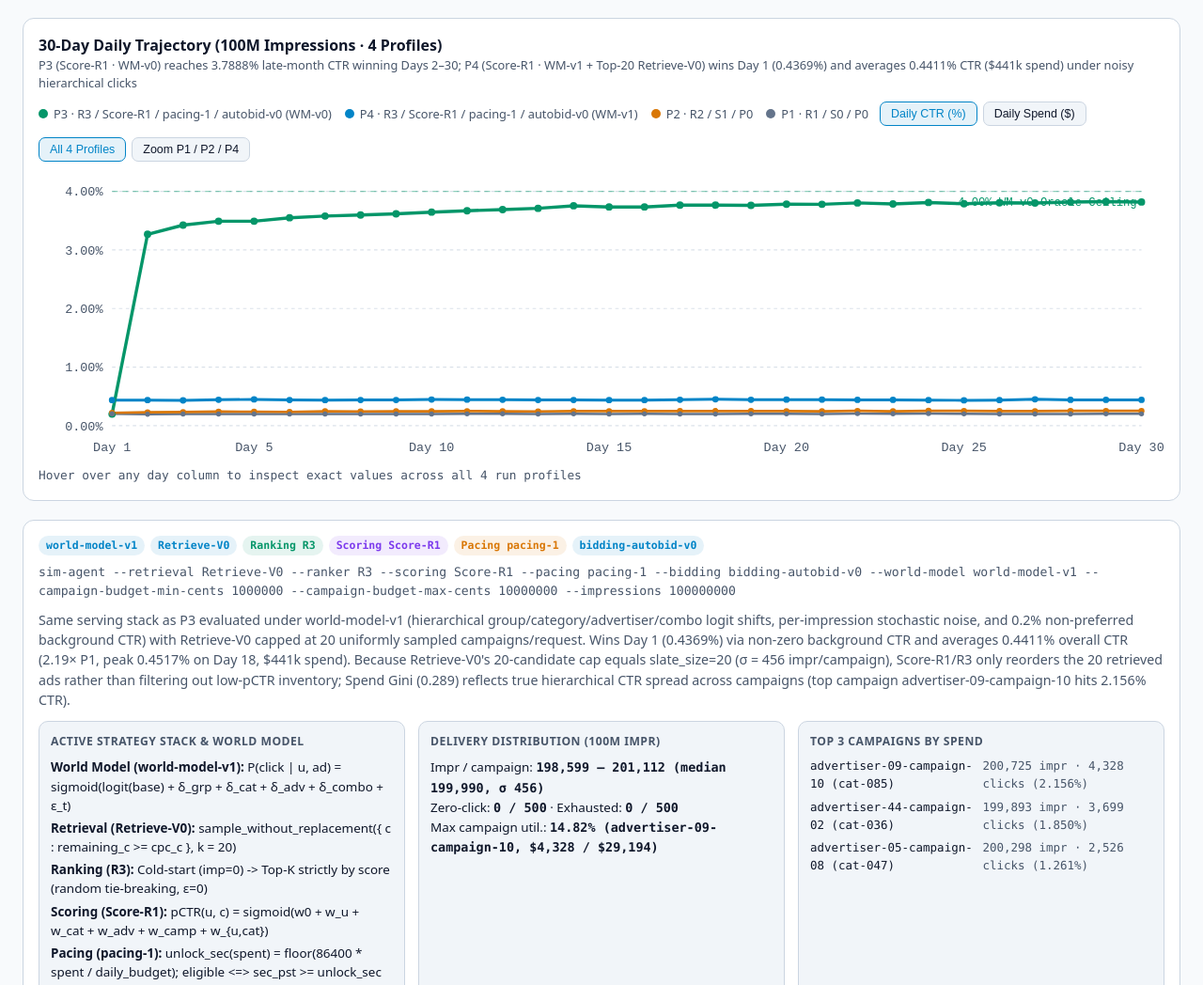
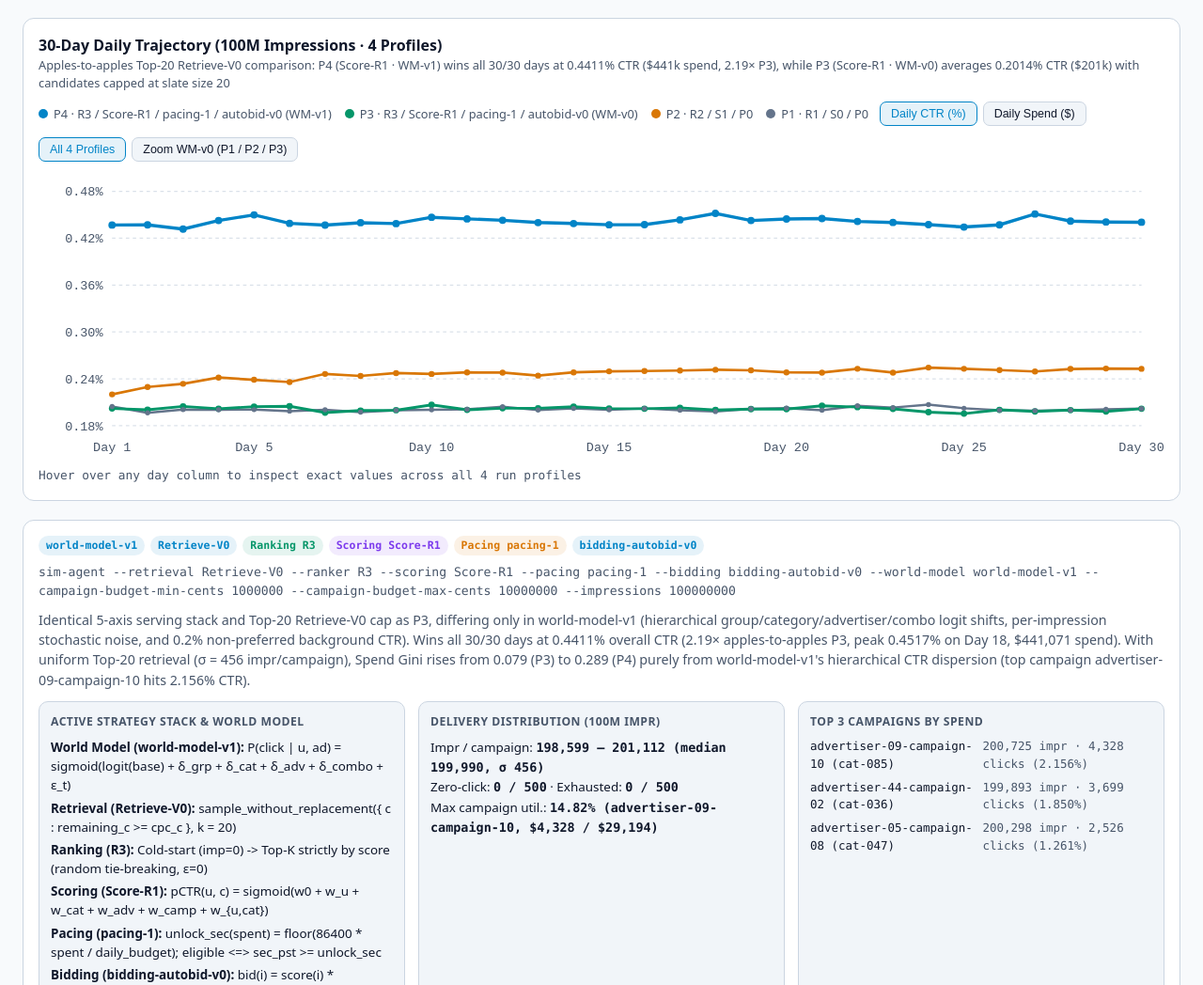
Before and after one commit to arjunkul/ads-simulator, a plain HTML site: page system-dashboard/index.html in a window 1280 px wide. Shown: the part 973-2021 px from the top of the page at 94% size. Drawn offline with Linux system fonts and the light colour scheme.

Commit message:
Rerun P3 on Top-20 Retrieve-V0 for apples-to-apples comparison with P4

```diff
--- a/system-dashboard/index.html
+++ b/system-dashboard/index.html
@@ -171,12 +171,12 @@
       <div class="chart-header">
         <div>
           <strong>30-Day Daily Trajectory (100M Impressions · 4 Profiles)</strong>
-          <div style="font-size:0.8rem;color:var(--muted);">P3 (Score-R1 · WM-v0) reaches 3.7888% late-month CTR winning Days 2–30; P4 (Score-R1 · WM-v1 + Top-20 Retrieve-V0) wins Day 1 (0.4369%) and averages 0.4411% CTR ($441k spend) under noisy hierarchical clicks</div>
+          <div style="font-size:0.8rem;color:var(--muted);">Apples-to-apples Top-20 Retrieve-V0 comparison: P4 (Score-R1 · WM-v1) wins all 30/30 days at 0.4411% CTR ($441k spend, 2.19× P3), while P3 (Score-R1 · WM-v0) averages 0.2014% CTR ($201k) with candidates capped at slate size 20</div>
         </div>
         <div style="display:flex;align-items:center;gap:12px;flex-wrap:wrap;">
           <div class="legend">
+            <span class="legend-item"><span class="swatch" style="background:var(--r4);"></span>P4 · R3 / Score-R1 / pacing-1 / autobid-v0 (WM-v1)</span>
             <span class="legend-item"><span class="swatch" style="background:var(--r3);"></span>P3 · R3 / Score-R1 / pacing-1 / autobid-v0 (WM-v0)</span>
-            <span class="legend-item"><span class="swatch" style="background:var(--r4);"></span>P4 · R3 / Score-R1 / pacing-1 / autobid-v0 (WM-v1)</span>
             <span class="legend-item"><span class="swatch" style="background:var(--r2);"></span>P2 · R2 / S1 / P0</span>
             <span class="legend-item"><span class="swatch" style="background:var(--r1);"></span>P1 · R1 / S0 / P0</span>
           </div>
@@ -186,7 +186,7 @@
           </div>
           <div class="controls" role="group" aria-label="Chart view">
             <button class="btn active" data-scope="all">All 4 Profiles</button>
-            <button class="btn" data-scope="baseline">Zoom P1 / P2 / P4</button>
+            <button class="btn" data-scope="baseline">Zoom WM-v0 (P1 / P2 / P3)</button>
           </div>
         </div>
       </div>
@@ -297,25 +297,25 @@
         "P3 · R3/Score-R1/pacing-1/autobid": {
           id: "P3 · R3/Score-R1/pacing-1/autobid",
           worldModel: "world-model-v0", worldModelName: "Binary Category Oracle",
-          retrieval: "Retrieve-V0", retrievalName: "Active Budget Pool (Full)",
+          retrieval: "Retrieve-V0", retrievalName: "Active Budget Pool (Top-20)",
           ranking: "R3", rankingName: "Greedy Top-K",
           scoring: "Score-R1", scoringName: "PyTorch L2 LR CTR",
           pacing: "pacing-1", pacingName: "24h PST Intraday Linear",
           bidding: "bidding-autobid-v0", biddingName: "eCPM Auto-Bid V0",
           slate: 20,
-          ctr: 3.5745, spend: "$3,574,532.00", clicks: "3,574,532", ecpm: "$35.75",
-          gini: "0.128", top10: "14.3%", util: "12.77%", exhausted: "0 / 500", zeroClick: 0,
-          impRange: "60,096 – 359,670 (median 197,496, σ 45,130)",
-          maxUtil: "77.26% (advertiser-23-campaign-06, $8,817 / $11,412)",
-          daysWon: "29 / 30", runtime: "33m 39s",
+          ctr: 0.2014, spend: "$201,406.00", clicks: "201,406", ecpm: "$2.01",
+          gini: "0.079", top10: "12.6%", util: "0.72%", exhausted: "0 / 500", zeroClick: 0,
+          impRange: "198,472 – 201,517 (median 200,000, σ 441)",
+          maxUtil: "4.22% (advertiser-07-campaign-06, $464 / $10,983)",
+          daysWon: "0 / 30", runtime: "28m 26s",
           cli: "sim-agent --retrieval Retrieve-V0 --ranker R3 --scoring Score-R1 --pacing pacing-1 --bidding bidding-autobid-v0 --world-model world-model-v0 --campaign-budget-min-cents 1000000 --campaign-budget-max-cents 10000000 --impressions 100000000",
-          notes: "Personalized PyTorch L2 logistic regression (Score-R1) cold-trained daily on exact sufficient stats + 24h PST linear intraday pacing + eCPM autobidding under world-model-v0 (full-pool retrieval). Cold-starts at 0.1981% on Day 1, leaps to 3.2662% on Day 2, and reaches 3.7888% across Days 16–30 (peaking at 3.8255% on Day 29 = 95.6% of the 4.00% oracle ceiling), while keeping Spend Gini at just 0.128 across all 500 campaigns.",
-          dailyCtr: [0.1981,3.2662,3.4226,3.4899,3.4904,3.5485,3.5793,3.5954,3.6150,3.6445,3.6693,3.6874,3.7101,3.7536,3.7336,3.7341,3.7645,3.7656,3.7614,3.7804,3.7784,3.8028,3.7845,3.8094,3.7889,3.8030,3.8000,3.8157,3.8255,3.8177],
-          dailySpend: [6604,108874,114088,116329,116348,118283,119310,119848,120501,121484,122309,122912,123669,125121,124454,124471,125484,125519,125379,126013,125948,126760,126149,126981,126297,126768,126667,127190,127516,127256],
+          notes: "Apples-to-apples counterpart to P4: identical PyTorch L2 LR (Score-R1) + R3 + 24h PST linear intraday pacing + eCPM autobidding + Top-20 Retrieve-V0 stack evaluated under world-model-v0. Because Retrieve-V0 caps candidates at 20 uniformly sampled funded campaigns per request (= slate_size 20, σ = 441 impr/campaign), Score-R1/R3 only reorders the 20 retrieved ads without filtering across the 500-campaign pool, averaging 0.2014% CTR ($201,406 spend, peak 0.2068% on Day 10, Spend Gini 0.079).",
+          dailyCtr: [0.2020,0.2004,0.2047,0.2017,0.2044,0.2048,0.1968,0.1994,0.1999,0.2068,0.2003,0.2024,0.2024,0.2042,0.2021,0.2017,0.2030,0.2002,0.2013,0.2013,0.2056,0.2038,0.2016,0.1973,0.1954,0.2003,0.1982,0.2000,0.1983,0.2017],
+          dailySpend: [6735,6681,6825,6724,6813,6828,6561,6648,6662,6893,6678,6747,6747,6808,6736,6723,6768,6672,6711,6710,6852,6794,6719,6576,6513,6676,6608,6666,6609,6723],
           topCamps: [
-            { id: "advertiser-37-campaign-08", cat: "cat-064", stat: "295,963 impr · 11,256 clicks (3.803%)" },
-            { id: "advertiser-37-campaign-06", cat: "cat-064", stat: "288,870 impr · 11,125 clicks (3.851%)" },
-            { id: "advertiser-07-campaign-08", cat: "cat-064", stat: "285,815 impr · 11,029 clicks (3.859%)" }
+            { id: "advertiser-05-campaign-02", cat: "cat-049", stat: "199,997 impr · 574 clicks (0.287%)" },
+            { id: "advertiser-05-campaign-04", cat: "cat-049", stat: "200,204 impr · 564 clicks (0.282%)" },
+            { id: "advertiser-45-campaign-04", cat: "cat-049", stat: "200,529 impr · 564 clicks (0.281%)" }
           ]
         },
         "P4 · R3/Score-R1/pacing-1/autobid · WM-v1": {
@@ -331,9 +331,9 @@
           gini: "0.289", top10: "22.1%", util: "1.58%", exhausted: "0 / 500", zeroClick: 0,
           impRange: "198,599 – 201,112 (median 199,990, σ 456)",
           maxUtil: "14.82% (advertiser-09-campaign-10, $4,328 / $29,194)",
-          daysWon: "1 / 30", runtime: "28m 33s",
+          daysWon: "30 / 30", runtime: "28m 33s",
           cli: "sim-agent --retrieval Retrieve-V0 --ranker R3 --scoring Score-R1 --pacing pacing-1 --bidding bidding-autobid-v0 --world-model world-model-v1 --campaign-budget-min-cents 1000000 --campaign-budget-max-cents 10000000 --impressions 100000000",
-          notes: "Same serving stack as P3 evaluated under world-model-v1 (hierarchical group/category/advertiser/combo logit shifts, per-impression stochastic noise, and 0.2% non-preferred background CTR) with Retrieve-V0 capped at 20 uniformly sampled campaigns/request. Wins Day 1 (0.4369%) via non-zero background CTR and averages 0.4411% overall CTR (2.19× P1, peak 0.4517% on Day 18, $441k spend). Because Retrieve-V0's 20-candidate cap equals slate_size=20 (σ = 456 impr/campaign), Score-R1/R3 only reorders the 20 retrieved ads rather than filtering out low-pCTR inventory; Spend Gini (0.289) reflects true hierarchical CTR spread across campaigns (top campaign advertiser-09-campaign-10 hits 2.156% CTR).",
+          notes: "Identical 5-axis serving stack and Top-20 Retrieve-V0 cap as P3, differing only in world-model-v1 (hierarchical group/category/advertiser/combo logit shifts, per-impression stochastic noise, and 0.2% non-preferred background CTR). Wins all 30/30 days at 0.4411% overall CTR (2.19× apples-to-apples P3, peak 0.4517% on Day 18, $441,071 spend). With uniform Top-20 retrieval (σ = 456 impr/campaign), Spend Gini rises from 0.079 (P3) to 0.289 (P4) purely from world-model-v1's hierarchical CTR dispersion (top campaign advertiser-09-campaign-10 hits 2.156% CTR).",
           dailyCtr: [0.4369,0.4370,0.4316,0.4426,0.4499,0.4389,0.4368,0.4399,0.4387,0.4468,0.4447,0.4430,0.4400,0.4388,0.4372,0.4374,0.4435,0.4517,0.4427,0.4446,0.4452,0.4415,0.4402,0.4374,0.4342,0.4370,0.4510,0.4419,0.4407,0.4405],
           dailySpend: [14563,14567,14387,14753,14997,14631,14560,14664,14623,14892,14823,14765,14668,14625,14572,14579,14783,15056,14757,14821,14839,14718,14674,14581,14472,14565,15032,14731,14689,14684],
           topCamps: [
@@ -361,7 +361,7 @@
       const r3 = BENCHMARK.metrics["P3 · R3/Score-R1/pacing-1/autobid"];
       const r4 = BENCHMARK.metrics["P4 · R3/Score-R1/pacing-1/autobid · WM-v1"];
       const r3Mult = r3.ctr / r1.ctr;
-      const r4Mult = r4.ctr / r1.ctr;
+      const r4VsR3 = r4.ctr / r3.ctr;
 
       document.getElementById("kpi-strip").innerHTML = `
         <div class="card">
@@ -370,14 +370,14 @@
           <div class="kpi-sub">1 Retr · 3 Rank · 6 Score · 4 Pace · 2 Bid · 2 World Models</div>
         </div>
         <div class="card">
-          <div class="kpi-label">Best Overall CTR (WM-v0)</div>
-          <div class="kpi-value" style="color: var(--success);">${r3.ctr.toFixed(4)}%</div>
-          <div class="kpi-sub">P3 Score-R1 (${r3Mult.toFixed(2)}× vs P1 · 3.79% Days 16–30)</div>
+          <div class="kpi-label">P3 · World Model v0 CTR</div>
+          <div class="kpi-value" style="color: var(--r3);">${r3.ctr.toFixed(4)}%</div>
+          <div class="kpi-sub">${r3.spend} (${r3Mult.toFixed(2)}× vs P1 · Top-20 Retrieve-V0)</div>
         </div>
         <div class="card">
           <div class="kpi-label">P4 · World Model v1 CTR</div>
           <div class="kpi-value" style="color: var(--r4);">${r4.ctr.toFixed(4)}%</div>
-          <div class="kpi-sub">${r4.spend} (${r4Mult.toFixed(2)}× vs P1 · Top-20 Retrieve-V0 cap)</div>
+          <div class="kpi-sub">${r4.spend} (${r4VsR3.toFixed(2)}× vs P3 · wins 30/30 days)</div>
         </div>
         <div class="card">
           <div class="kpi-label">Spend Fairness (Gini)</div>
@@ -490,14 +490,14 @@
 
       const w = 980, h = 250, padL = 64, padR = 20, padT = 16, padB = 30;
       const isAll = chartScope === "all";
-      const minV = isAll ? 0 : (chartMetric === "ctr" ? 0.18 : 6000);
-      const maxV = isAll ? (chartMetric === "ctr" ? 4.0 : 135000) : (chartMetric === "ctr" ? 0.48 : 16000);
+      const minV = isAll ? (chartMetric === "ctr" ? 0.18 : 6000) : (chartMetric === "ctr" ? 0.19 : 6300);
+      const maxV = isAll ? (chartMetric === "ctr" ? 0.48 : 16000) : (chartMetric === "ctr" ? 0.26 : 8700);
       const x = (i) => padL + (i / 29) * (w - padL - padR);
       const y = (v) => padT + (1 - (v - minV) / (maxV - minV)) * (h - padT - padB);
       const pathOf = (arr) => arr.map((v, i) => `${i === 0 ? "M" : "L"}${x(i).toFixed(1)},${y(v).toFixed(1)}`).join(" ");
       const ticks = isAll
-        ? (chartMetric === "ctr" ? [0.0, 1.0, 2.0, 3.0, 4.0] : [0, 35000, 70000, 105000, 135000])
-        : (chartMetric === "ctr" ? [0.18, 0.24, 0.30, 0.36, 0.42, 0.48] : [6000, 8000, 10000, 12000, 14000, 16000]);
+        ? (chartMetric === "ctr" ? [0.18, 0.24, 0.30, 0.36, 0.42, 0.48] : [6000, 8000, 10000, 12000, 14000, 16000])
+        : (chartMetric === "ctr" ? [0.19, 0.20, 0.22, 0.24, 0.26] : [6500, 7000, 7500, 8000, 8500]);
       const fmtTick = (t) => chartMetric === "ctr" ? `${t.toFixed(2)}%` : `$${(t / 1000).toFixed(t >= 10000 ? 0 : 1)}k`;
 
       const container = document.getElementById("chart-container");
@@ -507,20 +507,16 @@
             <line x1="${padL}" x2="${w - padR}" y1="${y(t).toFixed(1)}" y2="${y(t).toFixed(1)}" stroke="var(--border)" stroke-dasharray="3 3" opacity="0.7" />
             <text x="${padL - 8}" y="${(y(t) + 4).toFixed(1)}" text-anchor="end" fill="var(--muted)" font-size="11" font-family="ui-monospace,monospace">${fmtTick(t)}</text>
           `).join("")}
-          ${isAll && chartMetric === "ctr" ? `
-            <line x1="${padL}" x2="${w - padR}" y1="${y(4.0).toFixed(1)}" y2="${y(4.0).toFixed(1)}" stroke="var(--success)" stroke-dasharray="5 4" opacity="0.45" />
-            <text x="${w - padR - 4}" y="${(y(4.0) + 13).toFixed(1)}" text-anchor="end" fill="var(--success)" font-size="10" font-family="ui-monospace,monospace">4.00% WM-v0 Oracle Ceiling</text>
-          ` : ""}
           ${[1, 5, 10, 15, 20, 25, 30].map((d) => `
             <text x="${x(d - 1).toFixed(1)}" y="${h - 8}" text-anchor="middle" fill="var(--muted)" font-size="11" font-family="ui-monospace,monospace">Day ${d}</text>
           `).join("")}
           <path d="${pathOf(r1Arr)}" fill="none" stroke="var(--r1)" stroke-width="2" />
           <path d="${pathOf(r2Arr)}" fill="none" stroke="var(--r2)" stroke-width="2.2" />
-          <path d="${pathOf(r4Arr)}" fill="none" stroke="var(--r4)" stroke-width="2.4" />
-          ${isAll ? `<path d="${pathOf(r3Arr)}" fill="none" stroke="var(--r3)" stroke-width="2.8" />` : ""}
+          <path d="${pathOf(r3Arr)}" fill="none" stroke="var(--r3)" stroke-width="2.4" />
+          ${isAll ? `<path d="${pathOf(r4Arr)}" fill="none" stroke="var(--r4)" stroke-width="2.8" />` : ""}
           ${r1Arr.map((_, i) => `
-            ${isAll ? `<circle cx="${x(i).toFixed(1)}" cy="${y(r3Arr[i]).toFixed(1)}" r="3.2" fill="var(--r3)" />` : ""}
-            <circle cx="${x(i).toFixed(1)}" cy="${y(r4Arr[i]).toFixed(1)}" r="2.8" fill="var(--r4)" />
+            ${isAll ? `<circle cx="${x(i).toFixed(1)}" cy="${y(r4Arr[i]).toFixed(1)}" r="3.2" fill="var(--r4)" />` : ""}
+            <circle cx="${x(i).toFixed(1)}" cy="${y(r3Arr[i]).toFixed(1)}" r="2.8" fill="var(--r3)" />
             <circle cx="${x(i).toFixed(1)}" cy="${y(r2Arr[i]).toFixed(1)}" r="2.6" fill="var(--r2)" />
             <circle cx="${x(i).toFixed(1)}" cy="${y(r1Arr[i]).toFixed(1)}" r="2.2" fill="var(--r1)" />
             <rect x="${(x(i) - 14).toFixed(1)}" y="${padT}" width="28" height="${h - padT - padB}" fill="transparent" style="cursor:crosshair;" data-day-idx="${i}" />
@@ -533,9 +529,9 @@
           const i = Number(rect.dataset.dayIdx);
           const v1 = r1Arr[i], v2 = r2Arr[i], v3 = r3Arr[i], v4 = r4Arr[i];
           if (chartMetric === "ctr") {
-            readout.innerHTML = `<span>Day ${i + 1}: P3 <strong style="color:var(--r3);">${v3.toFixed(4)}%</strong> · P4 <strong style="color:var(--r4);">${v4.toFixed(4)}%</strong> · P2 <strong style="color:var(--r2);">${v2.toFixed(4)}%</strong> · P1 <strong>${v1.toFixed(4)}%</strong></span><span style="color:var(--r4);">P4 is ${(v4 / v1).toFixed(2)}× P1 · P3 is ${(v3 / v1).toFixed(2)}× P1</span>`;
+            readout.innerHTML = `<span>Day ${i + 1}: P4 <strong style="color:var(--r4);">${v4.toFixed(4)}%</strong> · P3 <strong style="color:var(--r3);">${v3.toFixed(4)}%</strong> · P2 <strong style="color:var(--r2);">${v2.toFixed(4)}%</strong> · P1 <strong>${v1.toFixed(4)}%</strong></span><span style="color:var(--r4);">P4 is ${(v4 / v3).toFixed(2)}× P3 · P3 is ${(v3 / v1).toFixed(2)}× P1</span>`;
           } else {
-            readout.innerHTML = `<span>Day ${i + 1}: P3 <strong style="color:var(--r3);">$${v3.toLocaleString()}</strong> · P4 <strong style="color:var(--r4);">$${v4.toLocaleString()}</strong> · P2 <strong style="color:var(--r2);">$${v2.toLocaleString()}</strong> · P1 <strong>$${v1.toLocaleString()}</strong></span><span style="color:var(--r4);">P4 +$${(v4 - v1).toLocaleString()} vs P1</span>`;
+            readout.innerHTML = `<span>Day ${i + 1}: P4 <strong style="color:var(--r4);">$${v4.toLocaleString()}</strong> · P3 <strong style="color:var(--r3);">$${v3.toLocaleString()}</strong> · P2 <strong style="color:var(--r2);">$${v2.toLocaleString()}</strong> · P1 <strong>$${v1.toLocaleString()}</strong></span><span style="color:var(--r4);">P4 +$${(v4 - v3).toLocaleString()} vs P3</span>`;
           }
         });
       });
```
